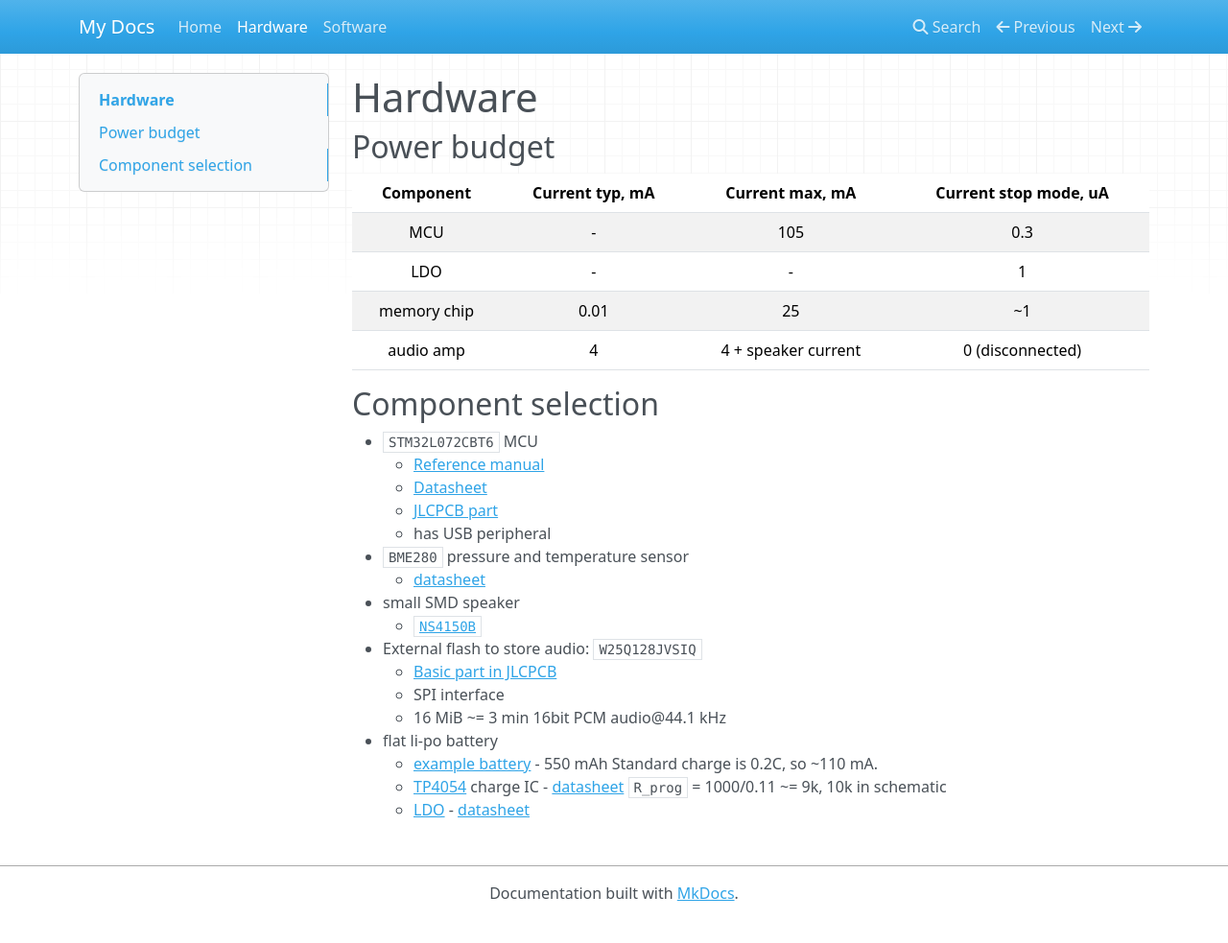
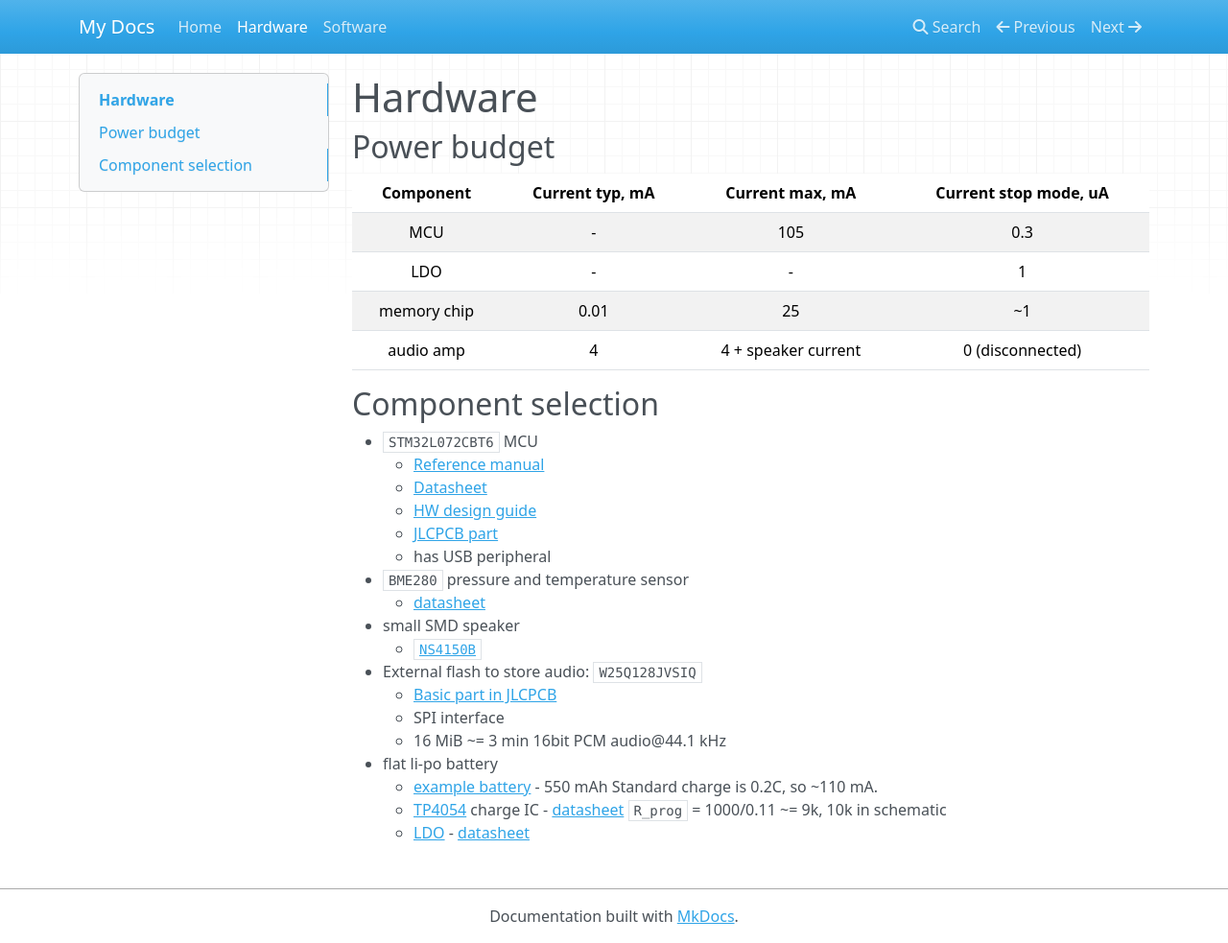
Before and after one commit to vasilNnikolov/vario, an MkDocs documentation site: the page built from docs/hw.md, in a window 1280 px wide and 983 px high. Shown: the whole window at 96% size. Built offline with MkDocs 1.6.1, drawn with Linux system fonts in a browser that asks for light colours; nearby versions of some CDN libraries.

Commit message:
add hw design guide

```diff
--- a/docs/hw.md
+++ b/docs/hw.md
@@ -12,14 +12,15 @@
 ## Component selection
 
 - `STM32L072CBT6` MCU
-    - [Reference manual](stm32l0x2_reference_manual.pdf)
-    - [Datasheet](stm32l072cb.pdf)
+    - [Reference manual](./stm32l0x2_reference_manual.pdf)
+    - [Datasheet](./stm32l072cb.pdf)
+    - [HW design guide](./an4467-getting-started-with-stm32l0xx-hardware-development-stmicroelectronics.pdf)
     - [JLCPCB part](https://jlcpcb.com/partdetail/STMicroelectronics-STM32L072CBT6/C465977)
     - has USB peripheral
 - `BME280` pressure and temperature sensor
     - [datasheet](./bst-bme280-ds002.pdf)
 - small SMD speaker
-    - [`NS4150B`](ULNS4150b_NSIWAY_0001.pdf)
+    - [`NS4150B`](./ULNS4150b_NSIWAY_0001.pdf)
 - External flash to store audio: `W25Q128JVSIQ`
     - [Basic part in JLCPCB](https://jlcpcb.com/partdetail/WinbondElec-W25Q128JVSIQ/C97521)
     - SPI interface
```
Also changed, not shown: 2 other files.
